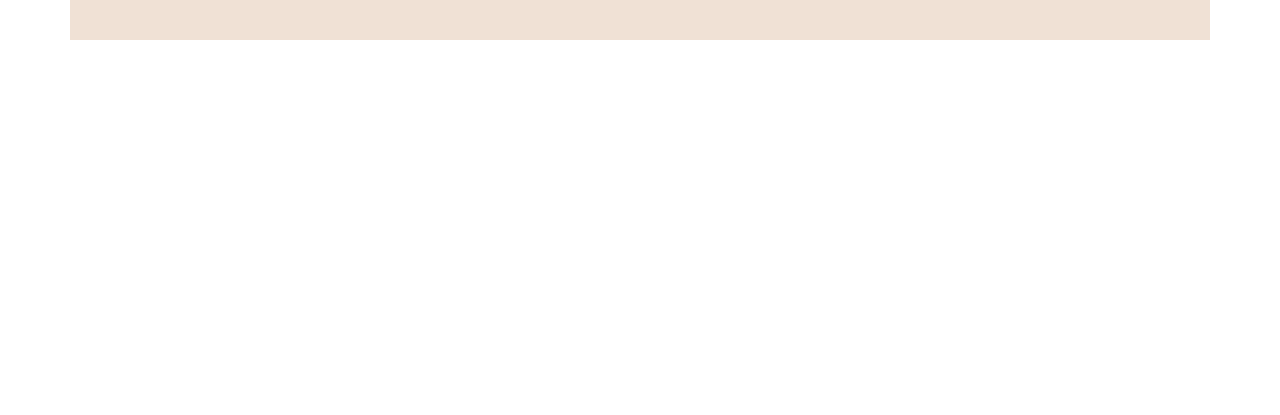
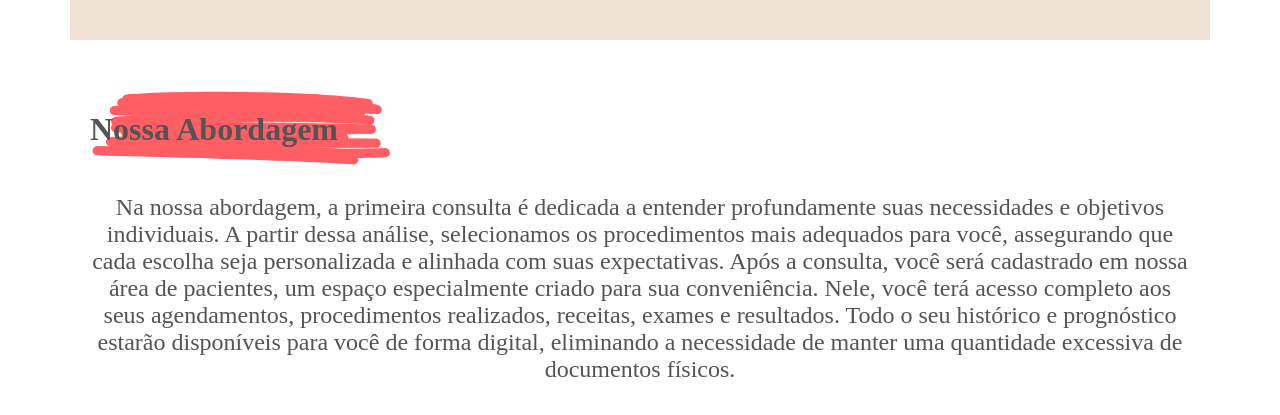
Before and after one commit to delleprane/health_area_project, a React (Create React App) app: page / in a window 1280 px wide. Shown: the part 1779-2194 px from the top of the page. Before the commit the page ends 1849 px from the top, so only its background shows below. Built offline with nearby package versions, Linux system fonts and the light colour scheme.

Commit message:
Finish Approach section

```diff
--- a/src/App.tsx
+++ b/src/App.tsx
@@ -1,5 +1,6 @@
 import './App.css';
 import { About } from './Components/About';
+import { Approach } from './Components/Approach';
 import { Banner } from './Components/Banner';
 import { Menu } from './Components/Menu';
 import { Products } from './Components/Products';
@@ -12,6 +13,7 @@ function App() {
         <Banner />
         <Products/>
         <About/>
+        <Approach/>
       </div>
     </div>
   );
--- a/src/Components/About/About.css
+++ b/src/Components/About/About.css
@@ -115,7 +115,7 @@ h3 {
 
 
     .about .infos .text h3 {
-        margin-bottom: 10px;
+        margin-bottom: 20px;
         font-size: 20px;
     }
 
--- /dev/null
+++ b/src/Components/Approach/Approach.css
@@ -0,0 +1,55 @@
+.approach{
+    width: 100%;
+}
+
+.approach .approach-container{
+    padding: 20px;
+}
+
+.approach .approach-container .title{
+    font-family: 'Cinzel', serif;
+    color: #545454;
+    display: flex;
+    margin-bottom: 20px;
+}
+
+.approach .approach-container .title img{
+    position: absolute;
+    z-index: 1;
+    width: 300px;
+}
+
+.approach .approach-container .title .strikethrough{
+    position: relative;
+    z-index: 2;
+    font-size: 32px;
+}
+
+.approach .approach-container .about-information{
+    font-family: 'Cinzel', serif;
+    font-weight: lighter;
+    color: #545454;
+    width: 100%;
+    text-align: center;
+    margin: 0 auto;
+}
+
+.approach .approach-container .about-information p{
+font-size: 24px;
+}
+
+/* Mobile styles */
+@media (max-width: 768px) {
+    .approach .approach-container .title img{
+        width: 260px;
+    }
+
+
+    .approach .approach-container .title .strikethrough{
+        font-size: 26px;
+    }
+
+    .approach .approach-container .about-information p{
+        font-size: 18px;
+    }
+}
--- /dev/null
+++ b/src/Components/Approach/index.tsx
@@ -0,0 +1,21 @@
+import './Approach.css';
+
+export function Approach() {
+    return (
+        <div className="approach">
+            <div className="approach-container">
+                <div className="title">
+                    <img src='/images/backgroud-title.png' alt="Background" />
+                    <h1 className="strikethrough">
+                        Nossa Abordagem
+                    </h1>
+                </div>
+                <div className="about-information">
+                    <p>
+                        Na nossa abordagem, a primeira consulta é dedicada a entender profundamente suas necessidades e objetivos individuais. A partir dessa análise, selecionamos os procedimentos mais adequados para você, assegurando que cada escolha seja personalizada e alinhada com suas expectativas. Após a consulta, você será cadastrado em nossa área de pacientes, um espaço especialmente criado para sua conveniência. Nele, você terá acesso completo aos seus agendamentos, procedimentos realizados, receitas, exames e resultados. Todo o seu histórico e prognóstico estarão disponíveis para você de forma digital, eliminando a necessidade de manter uma quantidade excessiva de documentos físicos.
+                    </p>
+                </div>
+            </div>
+        </div>
+    );
+}
```
Also changed, not shown: public/images/backgroud-title.png (added).
